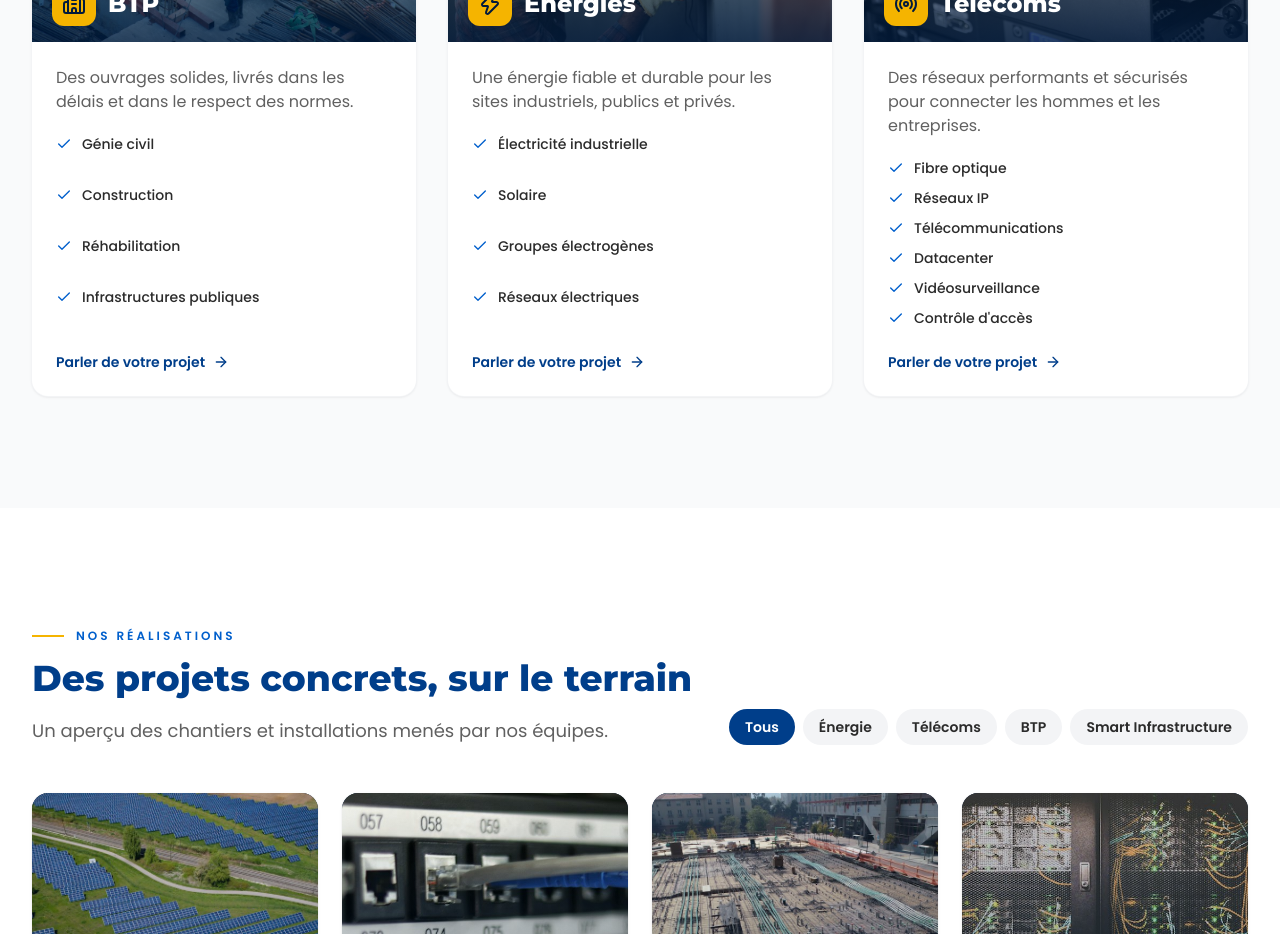
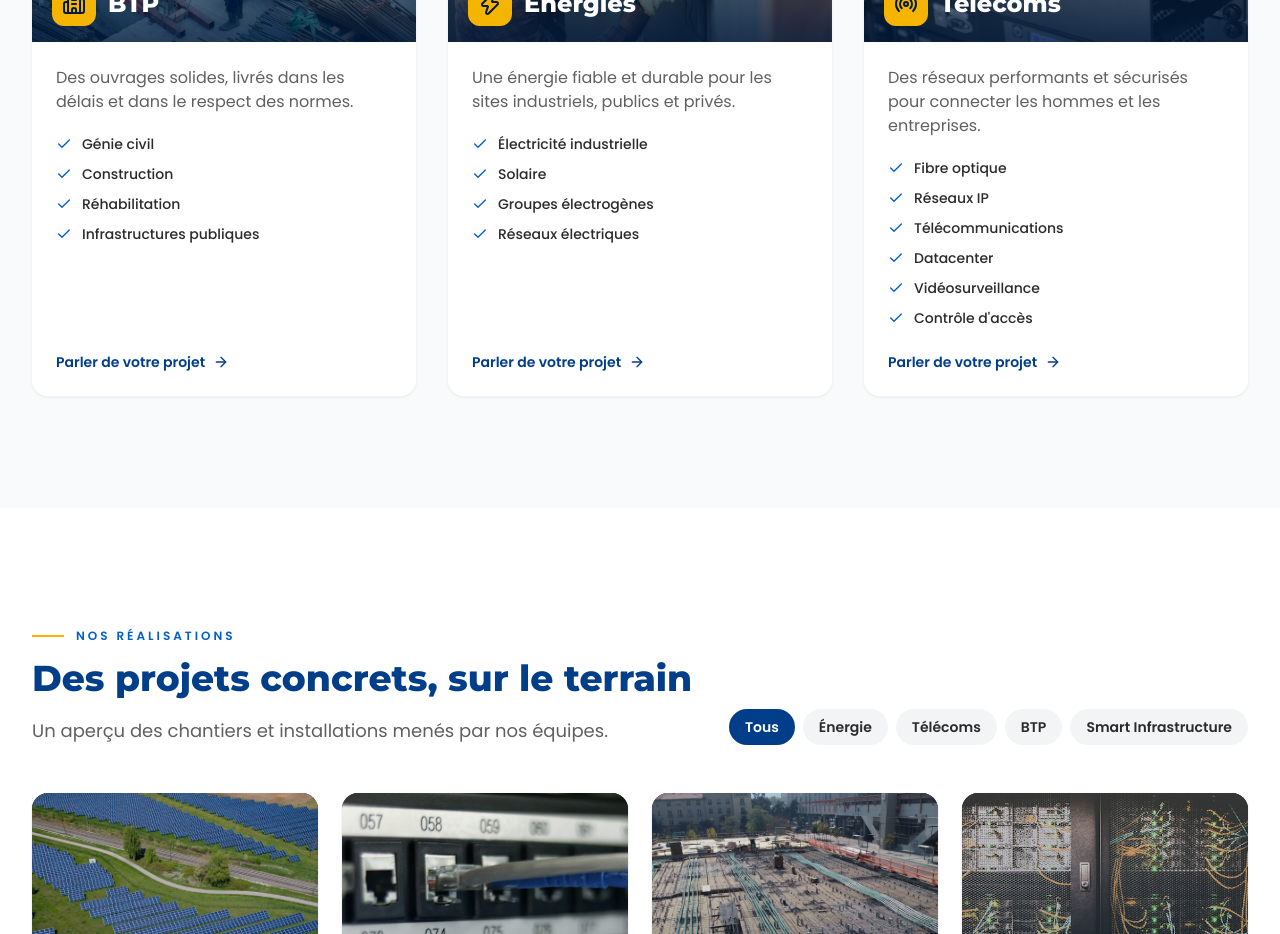
Before and after one commit to etheocledk/atl-btp, a React (Vite) app: page / in a window 1280 px wide. Shown: the part 2440-3374 px from the top of the page. Built offline with nearby package versions, Linux system fonts and the light colour scheme.

Commit message:
fix: espacement des listes dans les cartes Services
Co-Authored-By: Claude Opus 5.5 <noreply@anthropic.com>

```diff
--- a/src/components/Services.tsx
+++ b/src/components/Services.tsx
@@ -45,7 +45,7 @@ export default function Services() {
 
                 <div className="flex flex-1 flex-col p-6">
                   <p className="text-graphite/75">{service.intro}</p>
-                  <ul className="mt-5 grid flex-1 gap-2.5">
+                  <ul className="mt-5 grid flex-1 content-start gap-2.5">
                     {service.items.map((item) => (
                       <li key={item} className="flex items-start gap-2.5 text-sm font-medium">
                         <Check className="mt-0.5 h-4 w-4 shrink-0 text-atl-light" aria-hidden="true" />
```
